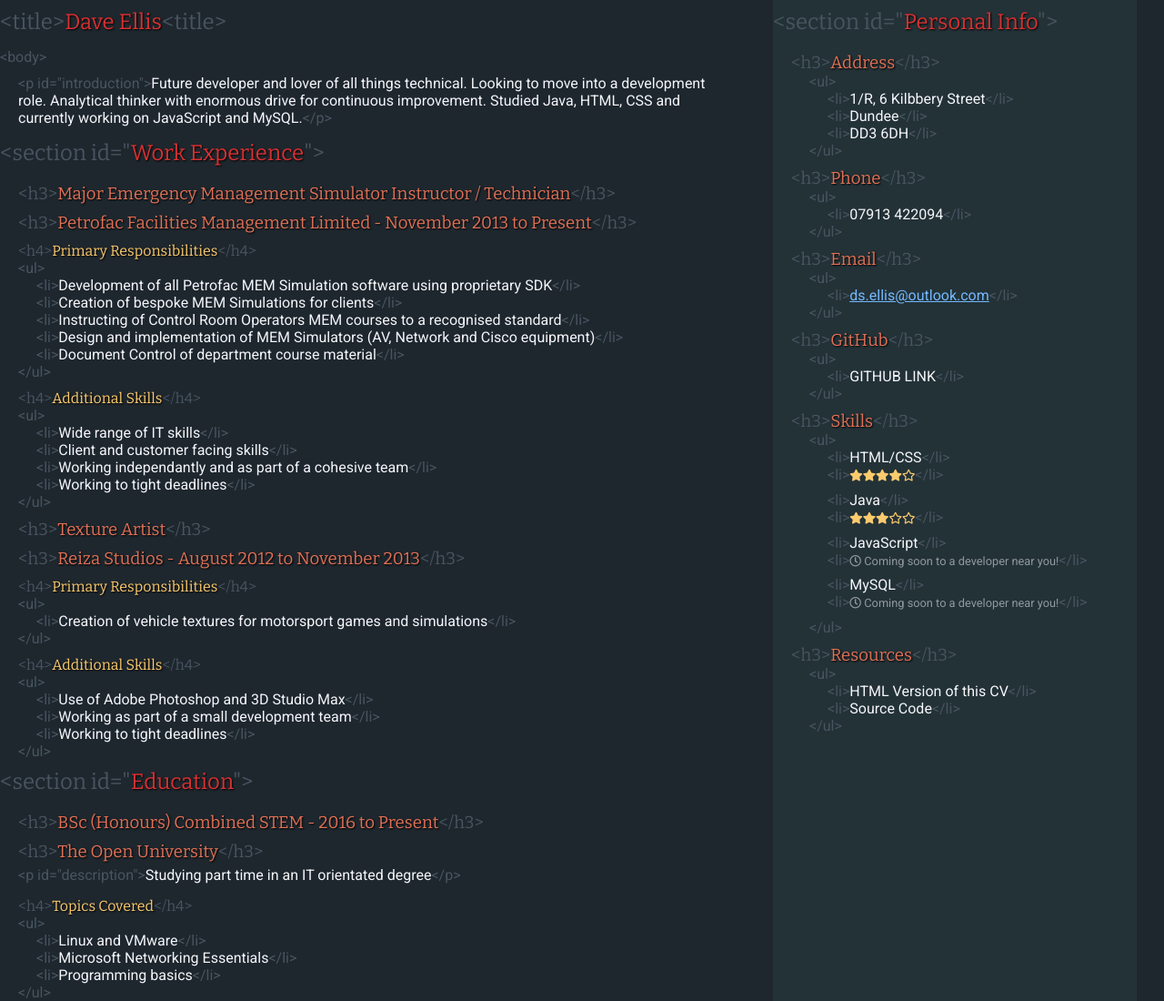
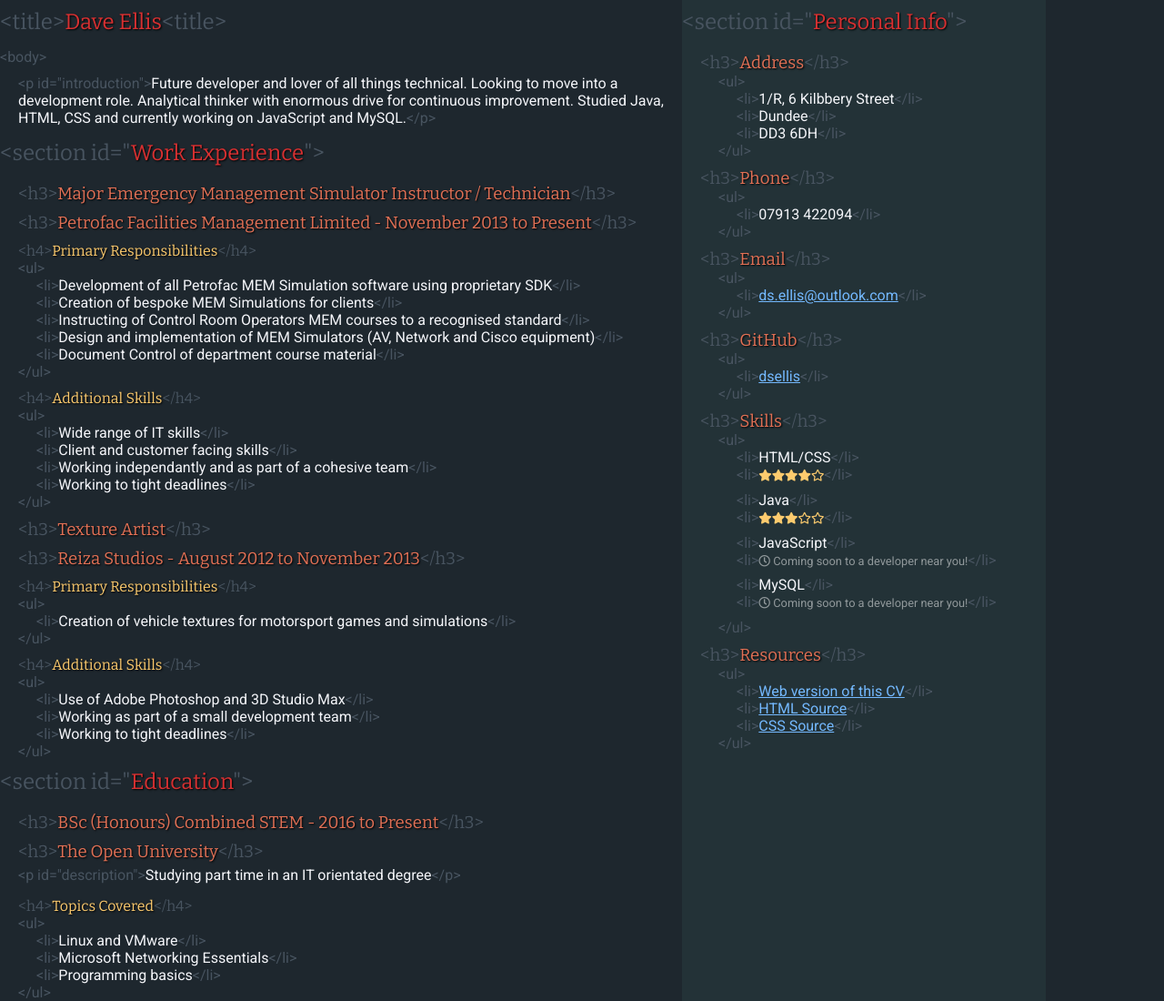
Before and after one commit to dsellis/html-cv, a plain HTML site: page index.html in a window 1280 px wide. Shown: the top 1100 px of the page at 91% size. Drawn offline with nearby package versions, Linux system fonts and the light colour scheme.

Commit message:
Add files via upload
Fixed typos.

```diff
--- a/index.html
+++ b/index.html
@@ -50,7 +50,7 @@
         <div class="indent">
           <ul>
             <li><span class="code">&lt;ul&gt;</span></li>
-            <li><span class="code listItem">&lt;li&gt;</span>GITHUB LINK<span class="code">&lt;/li&gt;</span></li>
+            <li><span class="code listItem">&lt;li&gt;</span><a href="https://github.com/dsellis/html-cv">dsellis</a><span class="code">&lt;/li&gt;</span></li>
             <li><span class="code">&lt;/ul&gt;</span></li>
           </ul>
         </div>
@@ -73,8 +73,9 @@
         <div class="indent">
           <ul>
             <li><span class="code">&lt;ul&gt;</span></li>
-            <li><span class="code listItem">&lt;li&gt;</span>HTML Version of this CV<span class="code">&lt;/li&gt;</span></li>
-            <li><span class="code listItem">&lt;li&gt;</span>Source Code<span class="code">&lt;/li&gt;</span></li>
+            <li><span class="code listItem">&lt;li&gt;</span><a href="http://theracingline.net/wp/projects/cv/">Web version of this CV</a><span class="code">&lt;/li&gt;</span></li>
+            <li><span class="code listItem">&lt;li&gt;</span><a href="https://github.com/dsellis/html-cv/blob/master/index.html">HTML Source</a><span class="code">&lt;/li&gt;</span></li>
+             <li><span class="code listItem">&lt;li&gt;</span><a href="https://github.com/dsellis/html-cv/blob/master/stylesheet.css">CSS Source</a><span class="code">&lt;/li&gt;</span></li>
             <li><span class="code">&lt;/ul&gt;</span></li>
           </ul>
         </div>
--- a/stylesheet.css
+++ b/stylesheet.css
@@ -6,7 +6,7 @@ main, nav {display:block;}
 body {
 	background-color: #1e272e;
 	color: #f5f6fa;
-	width: 1250px;
+	width: 1150px;
 }
 
 h1, h2, h3, h4 {
@@ -48,7 +48,7 @@ ul {
 }
 
 #main {
-	width: 800px;
+	width: 750px;
 }
 
 #sidebar {
```
